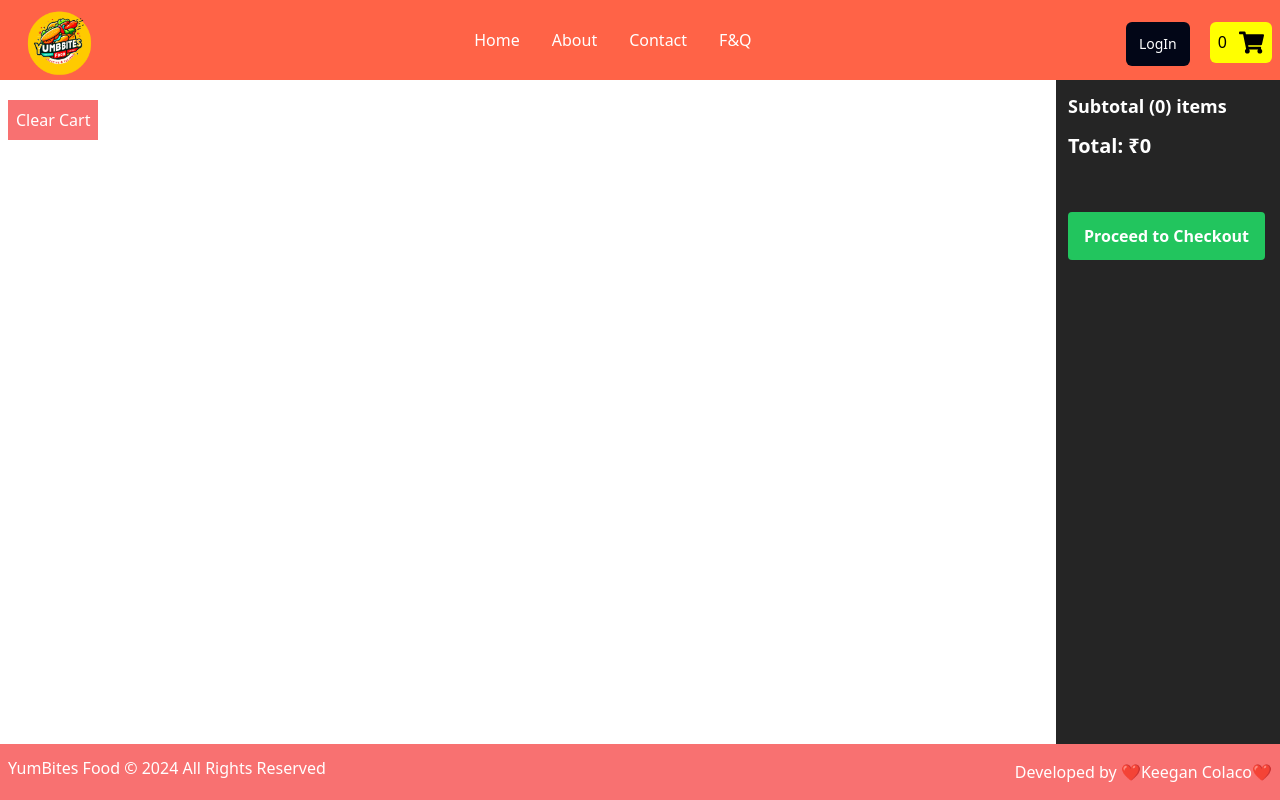
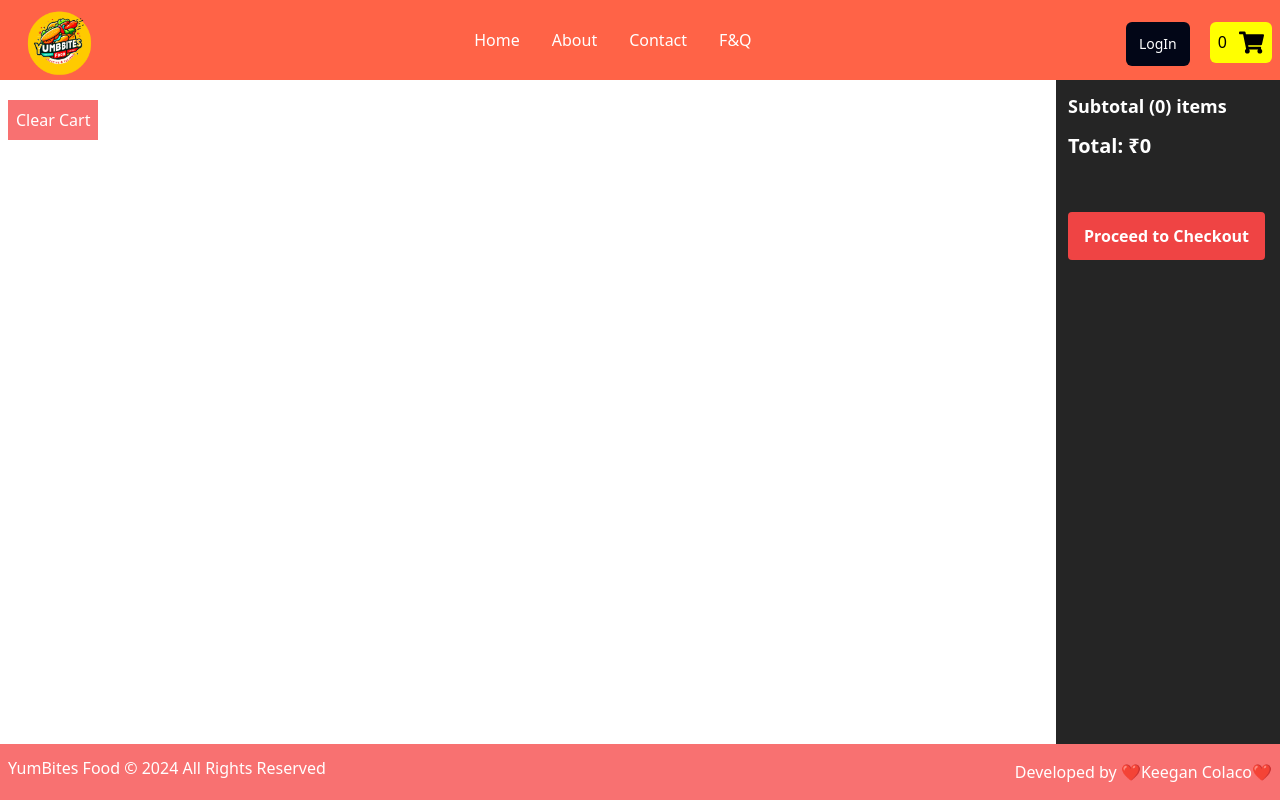
Before and after one commit to Keegan-20/YumBites-Food, a React (Vite) app: page /cart in a window 1280 px wide. Built offline with nearby package versions, Linux system fonts and the light colour scheme.

Commit message:
Fixed:Cart Page Layout

```diff
--- a/src/components/Cart.js
+++ b/src/components/Cart.js
@@ -46,7 +46,7 @@ const Cart = () => {
             Clear Cart
           </button>
         </div>
-        <div className="totalSummary w-56 md:w-full min-h-[90vh] flex flex-wrap flex-col md:flex-row md:min-h-1 md:absolute md:top-18 md:p-5 bg-[#252525] text-white p-3">
+        <div className="totalSummary w-56 md:w-full min-h-[85vh] overflow-hidden flex flex-wrap flex-col  md:justify-center md:align-middle md:flex-row md:min-h-1 md:absolute md:top-18 md:p-5 bg-[#252525] text-white p-3">
           <span id="title" className="font-bold text-lg  md:text-base pb-3">
             Subtotal ({cartItems.length}) items
           </span>
@@ -55,11 +55,11 @@ const Cart = () => {
             Total: ₹{subTotal / 100}{" "}
           </span>
 
-          <div className="pt-10 md:pt-0  md:ml-[10rem] semimd:ml-[2rem] sm:ml-2">
+          <div className="pt-10 md:pt-0 float-right md:ml-72 semimd:ml-[2rem] sm:ml-2">
             <button
               type="button"
               disabled={cartItems.length === 0}
-              className="bg-green-500 hover:bg-green-600 text-white font-bold py-3 md:py-2 px-4 md:px-2 rounded flex items-center "
+              className="bg-red-500 hover:bg-green-600 text-white font-bold py-3 md:py-2 px-4 md:px-2 rounded flex items-center "
             >
               <span className="md:hidden">Proceed to Checkout</span>
               <span className="hidden md:inline">Checkout</span>
--- a/src/components/MenuCart.js
+++ b/src/components/MenuCart.js
@@ -36,7 +36,7 @@ const MenuCart = ({
   const vegClassifierValue = itemAttribute && itemAttribute.vegClassifier;
 
   return (
-    <div className={`menuCartContainer  flex md:flex-wrap md:mx-3 ${isFirstItem ? 'md:mt-20 sm:mt-32' : ''}`}>
+    <div className={`menuCartContainer  flex md:flex-wrap md:mx-3 ${isFirstItem ? 'md:mt-20 semism:mt-[8rem] sm:mt-36' : ''}`}>
       <div className=" flex  justify-between items-center max-w-[70%] md:max-w-full m-auto md:mx-auto  border rounded-lg mb-3 shadow-lg ">
         <div className="card-content flex flex-wrap items-center justify-around p-1 ">
           <div className="flex  flex-wrap md:shadow-black  justify-center items-center p-2 ">
--- a/tailwind.config.js
+++ b/tailwind.config.js
@@ -17,6 +17,9 @@ module.exports = {
       'semimd':{'max':'602px'},
       // => @media (max-width: 600px) { ... }
 
+      'semism':{'max': '440px'},
+      // => @media (max-width: 400px) { ... }
+
       'sm':{'max': '320px'},
       // => @media (max-width: 320px) { ... }
     },
```
